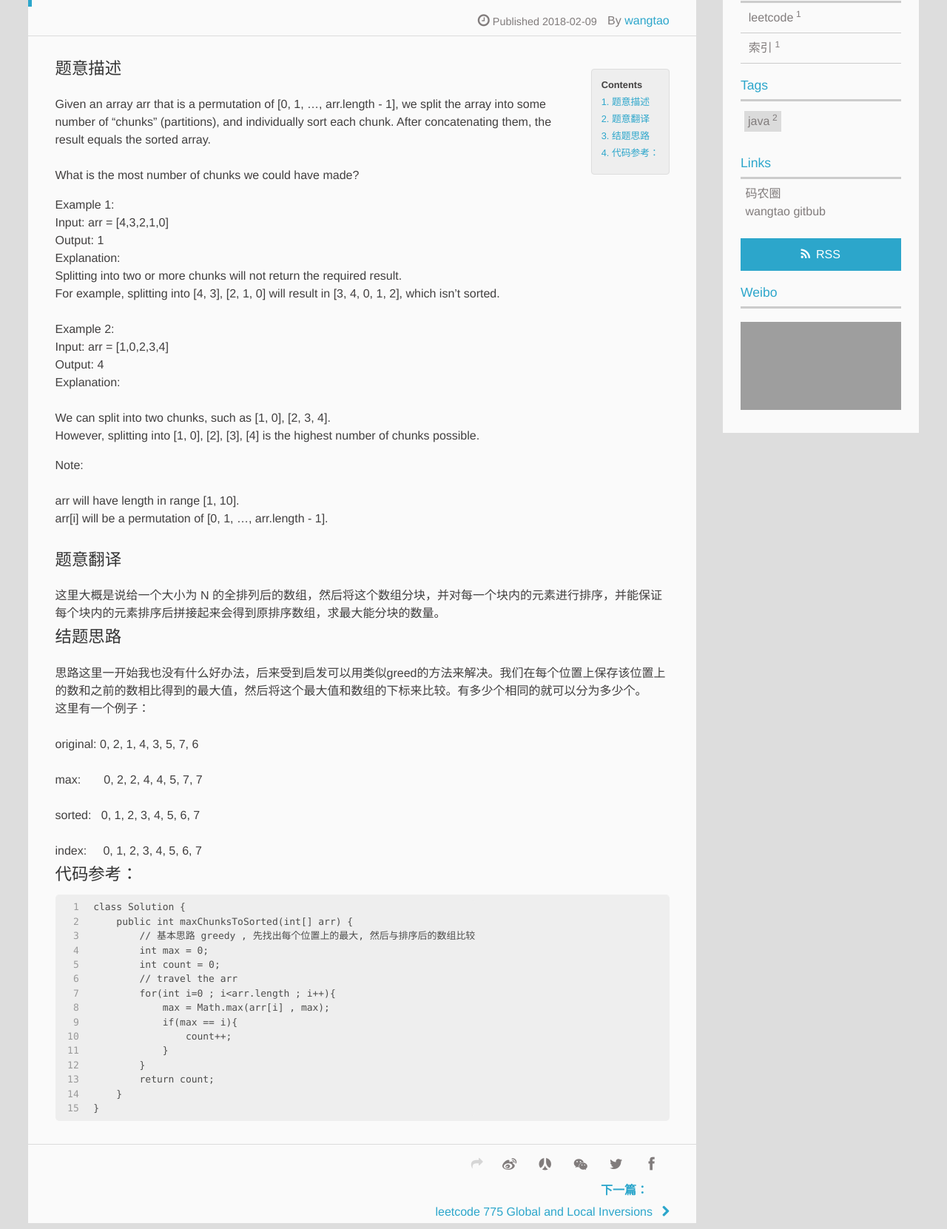
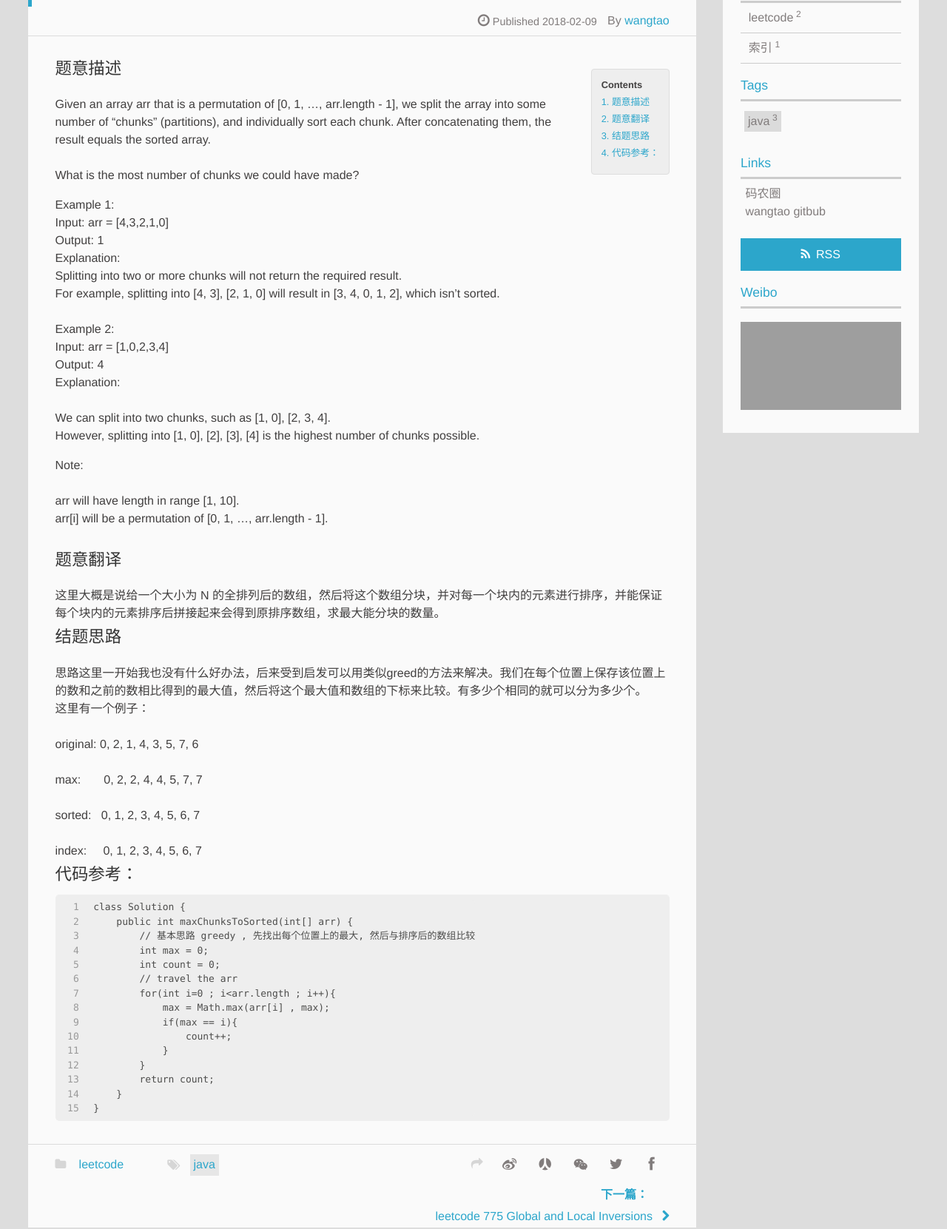
Before and after one commit to arwangasdaf/arwangasdaf.github.io, a plain HTML site: page 2018/02/09/769-Max-Chunks-To-Make-Sorted/index.html in a window 1280 px wide. Shown: the part 268-1929 px from the top of the page at 74% size. Drawn offline with Linux system fonts and the light colour scheme; grey boxes are pictures that could not be loaded; a script that the page names is missing.

Commit message:
Site updated: 2018-02-09 17:24:48

```diff
--- a/2018/02/09/769-Max-Chunks-To-Make-Sorted/index.html
+++ b/2018/02/09/769-Max-Chunks-To-Make-Sorted/index.html
@@ -12,12 +12,13 @@
 
 
     <meta name="description" content="题意描述Given an array arr that is a permutation of [0, 1, …, arr.length - 1], we split the array into some number of “chunks” (partitions), and individually sort each chunk.  After concatenating them, th">
+<meta name="keywords" content="java">
 <meta property="og:type" content="article">
 <meta property="og:title" content="leetcode 769 Max Chunks To Make Sorted">
 <meta property="og:url" content="http://wangtao.gift/2018/02/09/769-Max-Chunks-To-Make-Sorted/index.html">
 <meta property="og:site_name" content="wangtao">
 <meta property="og:description" content="题意描述Given an array arr that is a permutation of [0, 1, …, arr.length - 1], we split the array into some number of “chunks” (partitions), and individually sort each chunk.  After concatenating them, th">
-<meta property="og:updated_time" content="2018-02-09T09:23:38.000Z">
+<meta property="og:updated_time" content="2018-02-09T09:24:43.000Z">
 <meta name="twitter:card" content="summary">
 <meta name="twitter:title" content="leetcode 769 Max Chunks To Make Sorted">
 <meta name="twitter:description" content="题意描述Given an array arr that is a permutation of [0, 1, …, arr.length - 1], we split the array into some number of “chunks” (partitions), and individually sort each chunk.  After concatenating them, th">
@@ -87,7 +88,7 @@
 		<a href="/about" title="wangtao" target="_blank" itemprop="author">wangtao</a>
 
   <p class="article-time">
-    <time datetime="2018-02-09T09:05:11.000Z" itemprop="datePublished"> Published 2018-02-09</time>
+    <time datetime="2018-02-09T09:05:00.000Z" itemprop="datePublished"> Published 2018-02-09</time>
 
   </p>
 </header>
@@ -111,6 +112,16 @@
 		<footer class="article-footer clearfix">
 <div class="article-catetags">
 
+<div class="article-categories">
+  <span></span>
+  <a class="article-category-link" href="/categories/leetcode/">leetcode</a>
+</div>
+
+
+  <div class="article-tags">
+
+  <span></span> <a href="/tags/java/">java</a>
+  </div>
 
 </div>
 
@@ -169,7 +180,7 @@
 		<ul>
 
 
-			<li><a href="/categories/leetcode/" title="leetcode">leetcode<sup>1</sup></a></li>
+			<li><a href="/categories/leetcode/" title="leetcode">leetcode<sup>2</sup></a></li>
 
 
 
@@ -186,7 +197,7 @@
 		<ul class="clearfix">
 
 
-				<li><a href="/tags/java/" title="java">java<sup>2</sup></a></li>
+				<li><a href="/tags/java/" title="java">java<sup>3</sup></a></li>
 
 
 		</ul>
--- a/index.html
+++ b/index.html
@@ -83,7 +83,7 @@
            <p itemprop="description" >题意描述Given an array arr that is a permutation of [0, 1, …, arr.length - 1], we split the array into some number of “chunks” (partitions), and</p>
 
 
-    <time datetime="2018-02-09T09:05:11.000Z" itemprop="datePublished">2018-02-09</time>
+    <time datetime="2018-02-09T09:05:00.000Z" itemprop="datePublished">2018-02-09</time>
   </a>
 </section>
 
@@ -173,7 +173,7 @@ The number of (global) inversions is the number of i &amp;lt; j </p>
 		<ul>
 
 
-			<li><a href="/categories/leetcode/" title="leetcode">leetcode<sup>1</sup></a></li>
+			<li><a href="/categories/leetcode/" title="leetcode">leetcode<sup>2</sup></a></li>
 
 
 
@@ -190,7 +190,7 @@ The number of (global) inversions is the number of i &amp;lt; j </p>
 		<ul class="clearfix">
 
 
-				<li><a href="/tags/java/" title="java">java<sup>2</sup></a></li>
+				<li><a href="/tags/java/" title="java">java<sup>3</sup></a></li>
 
 
 		</ul>
```
Also changed, not shown: 2018/01/31/hello-world/index.html (+2 -2 lines), 2018/02/01/java-实现倒排索引/index.html (+2 -2 lines), 2018/02/09/Global-and-Local-Inversions/index.html (+2 -2 lines), archives/2018/02/index.html (+1 -1 lines), archives/2018/index.html (+1 -1 lines), archives/index.html (+1 -1 lines), categories/leetcode/index.html (+13 -0 lines), tags/java/index.html (+13 -0 lines).
